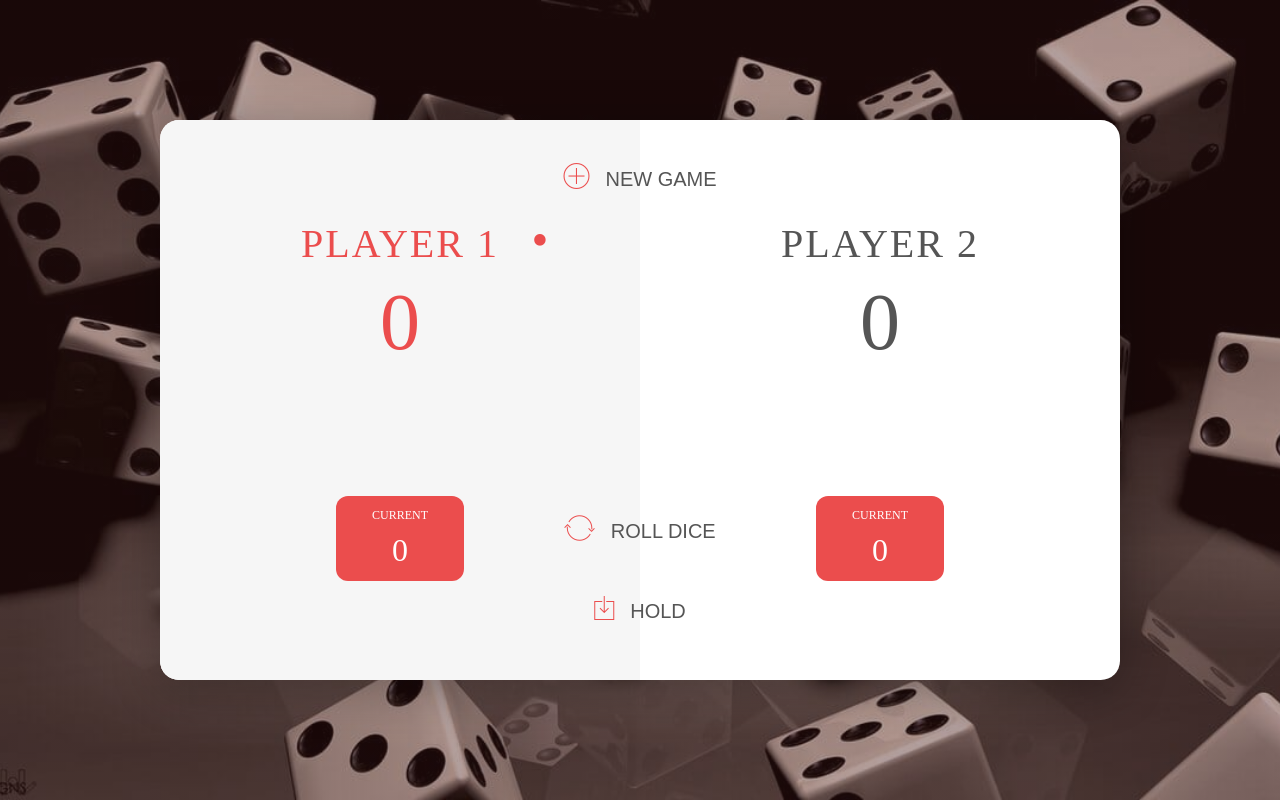
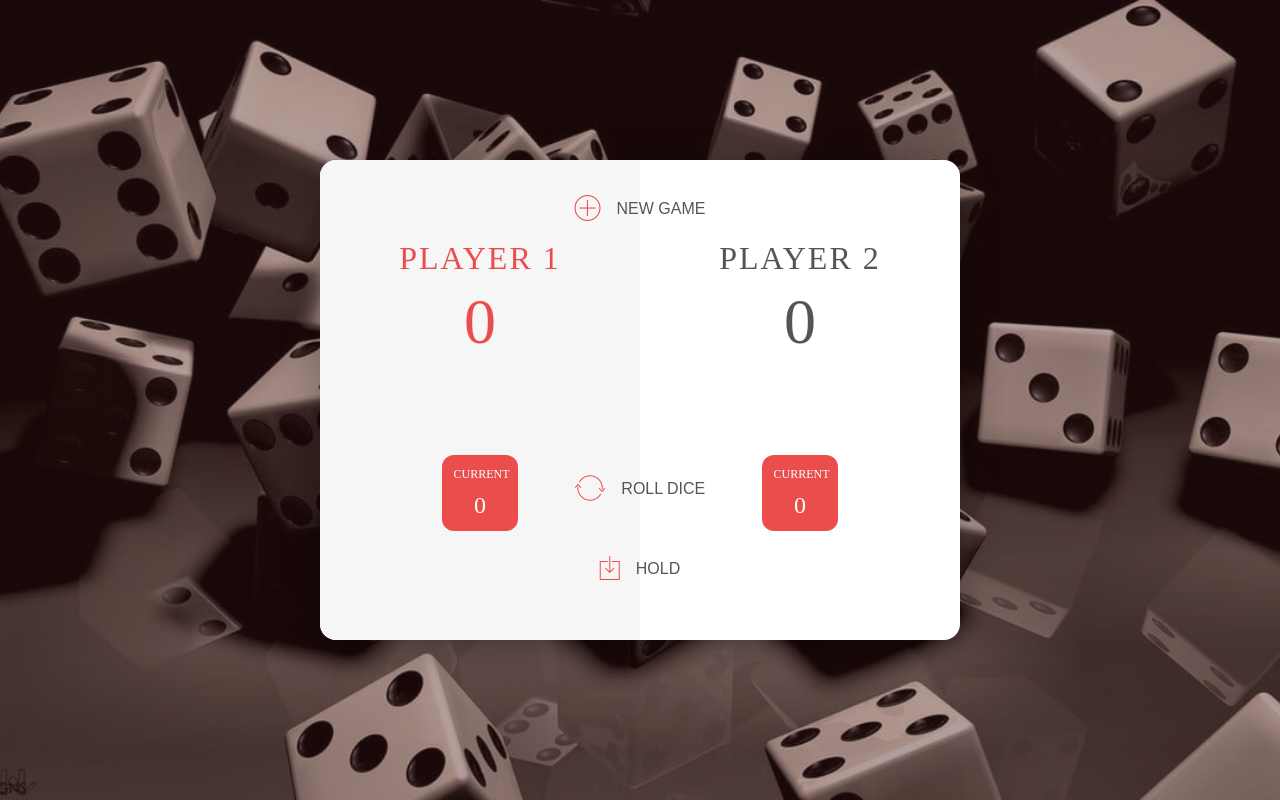
Before and after one commit to g-amaraa/dice, a plain HTML site: page index.html in a window 1280 px wide. Drawn offline with nearby package versions, Linux system fonts and the light colour scheme.

Commit message:
code-iin aldaa zasna

```diff
--- a/app.js
+++ b/app.js
@@ -4,8 +4,6 @@ var roundScore = 0;
 var diceNumber;
 
 var diceDom = document.querySelector(".dice");
-
-beginGame();
 
 function changePlayer() {
   roundScore = 0;
@@ -20,14 +18,20 @@ function changePlayer() {
 }
 
 function endGame() {
-  /**/
   document.querySelector(".btn-roll").style.display = "none";
   document.querySelector(".btn-hold").style.display = "none";
+  document
+    .querySelector(".player-" + activePlayer + "-panel")
+    .classList.add("winner");
   document.getElementById("name-" + activePlayer).textContent =
     "Player " + (activePlayer + 1) + " WON!";
 }
 
 function beginGame() {
+  document.getElementById("name-" + activePlayer).textContent =
+    "Player " + (activePlayer + 1);
+  document.querySelector(".player-0-panel").classList.remove("winner");
+  document.querySelector(".player-1-panel").classList.remove("winner");
   document.getElementById("score-0").textContent = 0;
   document.getElementById("score-1").textContent = 0;
   document.getElementById("current-0").textContent = 0;
@@ -64,3 +68,5 @@ document.querySelector(".btn-hold").addEventListener("click", function () {
 document.querySelector(".btn-new").addEventListener("click", function () {
   beginGame();
 });
+
+beginGame();
--- a/index.html
+++ b/index.html
@@ -2,11 +2,6 @@
 <html lang="en">
   <head>
     <meta charset="UTF-8" />
-    <link
-      href="https://fonts.googleapis.com/css?family=Lato:100,300,600"
-      rel="stylesheet"
-      type="text/css"
-    />
     <link
       href="http://code.ionicframework.com/ionicons/2.0.1/css/ionicons.min.css"
       rel="stylesheet"
@@ -26,7 +21,6 @@
           <div class="player-current-score" id="current-0">0</div>
         </div>
       </div>
-
       <div class="player-1-panel">
         <div class="player-name" id="name-1">Player 2</div>
         <div class="player-score" id="score-1">0</div>
--- a/style.css
+++ b/style.css
@@ -20,48 +20,47 @@ body {
   background-size: cover;
   background-position: center;
   font-family: Lato "Segoe UI", Tahoma, Geneva, Verdana, sans-serif;
-  font-weight: 300;
   position: relative;
   height: 100vh;
   color: #555;
 }
 
 .wrapper {
-  width: 60rem;
+  width: 40rem;
   position: absolute;
   top: 50%;
   left: 50%;
   transform: translate(-50%, -50%);
   background-color: #fff;
-  box-shadow: 0px 0.6rem 3rem rgba(0, 0, 0, 0.3);
+  box-shadow: 0px 0.5rem 2.5rem rgba(0, 0, 0, 0.3);
   overflow: hidden;
-  border-radius: 1.2rem;
+  border-radius: 1rem;
 }
 
 .player-0-panel,
 .player-1-panel {
   width: 50%;
   float: left;
-  height: 35rem;
-  padding: 5rem;
+  height: 30rem;
+  padding: 4rem;
 }
 
 /****************** ТОГЛОГЧИД ************************/
 .player-name {
-  font-size: 2.5rem;
+  font-size: 2rem;
   text-align: center;
   text-transform: uppercase;
   letter-spacing: 2px;
-  margin-top: 1.25rem;
-  margin-bottom: 0.6rem;
+  margin-top: 1rem;
+  margin-bottom: 0.5rem;
   position: relative;
 }
 
 .player-score {
   text-align: center;
-  font-size: 5rem;
+  font-size: 4rem;
   /*color: #eb4d4d;*/
-  margin-bottom: 8rem;
+  margin-bottom: 6rem;
 }
 
 .active {
@@ -72,15 +71,16 @@ body {
   color: #eb4d4d;
   font-weight: 500;
 }
-
+/*
 .active .player-name::after {
   content: "\2022";
-  font-size: 3rem;
+  font-size: 2.5rem;
   position: absolute;
   color: #eb4d4d;
   top: -0.5rem;
-  right: 0.6rem;
-}
+  right: 1rem;
+  z-index: 1;
+}*/
 
 .player-current-box {
   background-color: #eb4d4d;
@@ -100,18 +100,18 @@ body {
 }
 
 .player-current-score {
-  font-size: 2rem;
+  font-size: 1.5rem;
 }
 
 button {
   position: absolute;
-  width: 12rem;
+  width: 10rem;
   left: 50%;
   transform: translateX(-50%);
   color: #555;
   background: none;
   border: none;
-  font-size: 1.25rem;
+  font-size: 1rem;
   text-transform: uppercase;
   cursor: pointer;
   font-weight: 300;
@@ -141,22 +141,22 @@ i {
 }
 
 .btn-new {
-  top: 3rem;
+  top: 2.5rem;
 }
 .btn-roll {
-  top: 25rem;
+  top: 20rem;
 }
 .btn-hold {
-  top: 30rem;
+  top: 25rem;
 }
 
 .dice {
   position: absolute;
   left: 50%;
-  top: 12rem;
+  top: 10rem;
   transform: translateX(-50%);
-  height: 6rem;
-  box-shadow: 0px 0.75rem 4rem rgba(0, 0, 0, 0.1);
+  height: 5rem;
+  box-shadow: 0px 0.75rem 3rem rgba(0, 0, 0, 0.1);
 }
 
 .winner {
```
